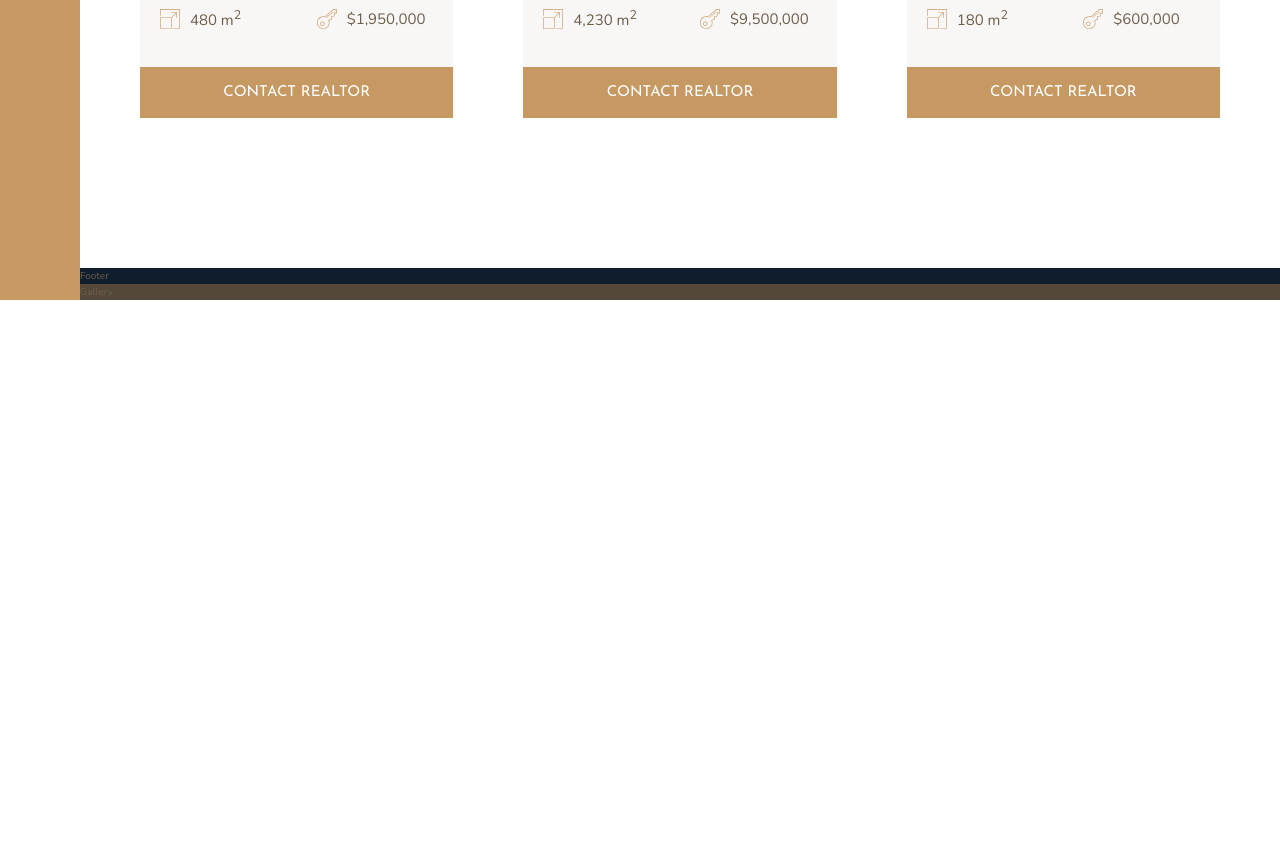
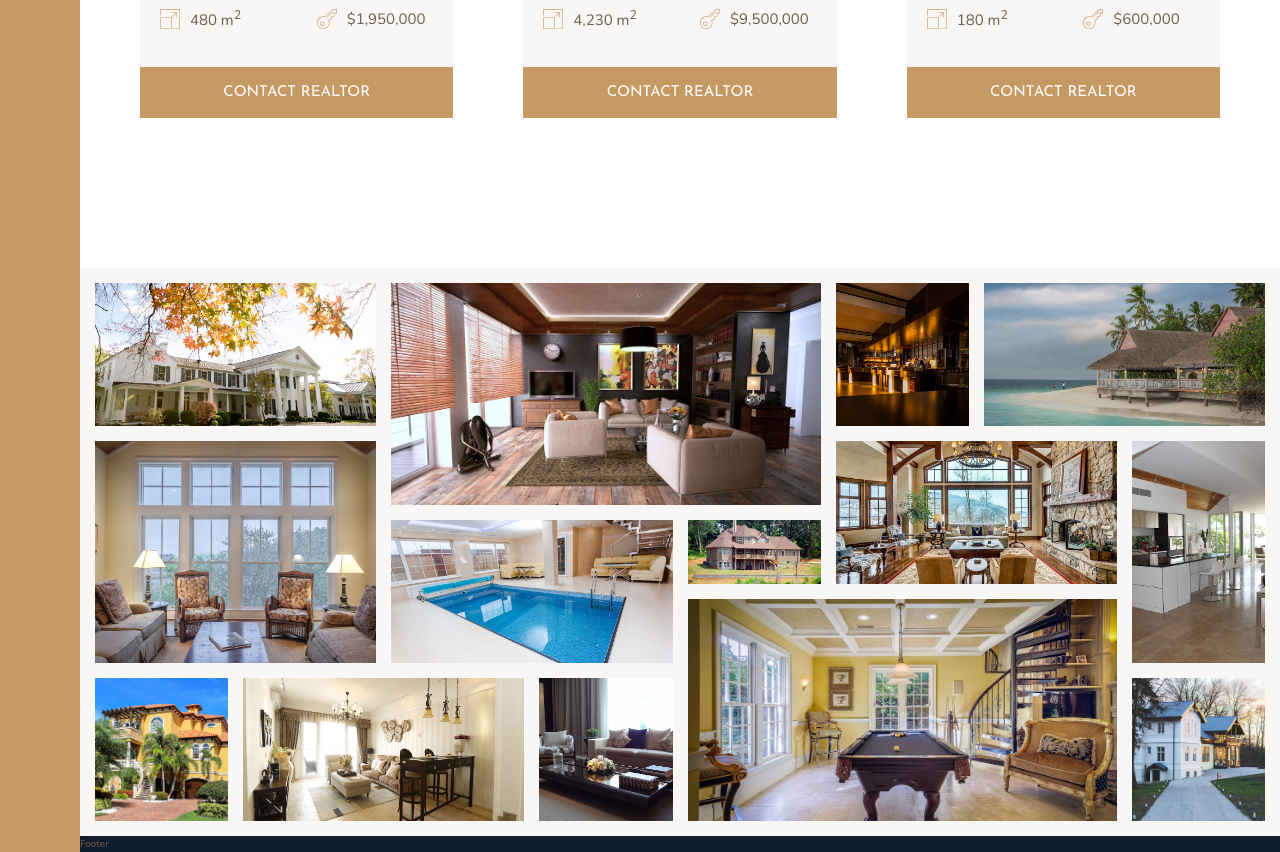
Before and after one commit to emestabillo/Nexter, a website: page index.html in a window 1280 px wide. Shown: the part 2804-3656 px from the top of the page. Before the commit the page ends 3104 px from the top, so only its background shows below. Drawn offline with nearby package versions, Linux system fonts and the light colour scheme.

Commit message:
Build gallery section

```diff
--- a/index.html
+++ b/index.html
@@ -312,12 +312,73 @@
       </div>
     </section>
 
+    <section class="gallery">
+      <figure class="gallery__item gallery__item--1">
+        <img src="img/gal-1.jpeg" alt="Gallery image-1" class="gallery__img" />
+      </figure>
+      <figure class="gallery__item gallery__item--2">
+        <img src="img/gal-2.jpeg" alt="Gallery image-2" class="gallery__img" />
+      </figure>
+      <figure class="gallery__item gallery__item--3">
+        <img src="img/gal-3.jpeg" alt="Gallery image-3" class="gallery__img" />
+      </figure>
+      <figure class="gallery__item gallery__item--4">
+        <img src="img/gal-4.jpeg" alt="Gallery image-4" class="gallery__img" />
+      </figure>
+      <figure class="gallery__item gallery__item--5">
+        <img src="img/gal-5.jpeg" alt="Gallery image-5" class="gallery__img" />
+      </figure>
+      <figure class="gallery__item gallery__item--6">
+        <img src="img/gal-6.jpeg" alt="Gallery image-6" class="gallery__img" />
+      </figure>
+      <figure class="gallery__item gallery__item--7">
+        <img src="img/gal-7.jpeg" alt="Gallery image-7" class="gallery__img" />
+      </figure>
+      <figure class="gallery__item gallery__item--8">
+        <img src="img/gal-8.jpeg" alt="Gallery image-8" class="gallery__img" />
+      </figure>
+      <figure class="gallery__item gallery__item--9">
+        <img src="img/gal-9.jpeg" alt="Gallery image-9" class="gallery__img" />
+      </figure>
+      <figure class="gallery__item gallery__item--10">
+        <img
+          src="img/gal-10.jpeg"
+          alt="Gallery image-10"
+          class="gallery__img"
+        />
+      </figure>
+      <figure class="gallery__item gallery__item--11">
+        <img
+          src="img/gal-11.jpeg"
+          alt="Gallery image-11"
+          class="gallery__img"
+        />
+      </figure>
+      <figure class="gallery__item gallery__item--12">
+        <img
+          src="img/gal-12.jpeg"
+          alt="Gallery image-12"
+          class="gallery__img"
+        />
+      </figure>
+      <figure class="gallery__item gallery__item--13">
+        <img
+          src="img/gal-13.jpeg"
+          alt="Gallery image-13"
+          class="gallery__img"
+        />
+      </figure>
+      <figure class="gallery__item gallery__item--14">
+        <img
+          src="img/gal-14.jpeg"
+          alt="Gallery image-14"
+          class="gallery__img"
+        />
+      </figure>
+    </section>
+
     <footer class="footer">
       Footer
     </footer>
-
-    <section class="gallery">
-      Gallery
-    </section>
   </body>
 </html>
--- a/sass/_gallery.scss
+++ b/sass/_gallery.scss
@@ -1,4 +1,93 @@
 .gallery {
-  background-color: $color-grey-dark-1;
+  background-color: $color-grey-light-1;
   grid-column: full-start/full-end;
+
+  display: grid;
+  grid-template-columns: repeat(8, 1fr);
+  grid-template-rows: repeat(7, 5vw);
+  grid-gap: 1.5rem;
+  padding: 1.5rem;
+
+  &__item {
+    &--1 {
+      grid-row: 1 / span 2;
+      grid-column: 1 / span 2;
+    }
+
+    &--2 {
+      grid-row: 1 / span 3;
+      grid-column: 3 / span 3;
+    }
+
+    &--3 {
+      grid-row: 1 / span 2;
+      grid-column: 6 / span 1;
+    }
+
+    &--4 {
+      grid-row: 1 / span 2;
+      grid-column: 7 / span 2;
+    }
+
+    &--5 {
+      grid-row: 3 / span 3;
+      grid-column: 1 / span 2;
+    }
+
+    &--6 {
+      grid-row: 4 / span 2;
+      grid-column: 3 / span 2;
+    }
+
+    &--7 {
+      grid-row: 4 / span 1;
+      grid-column: 5 / span 1;
+    }
+
+    &--8 {
+      grid-row: 3 / span 2;
+      grid-column: 6 / span 2;
+    }
+
+    &--9 {
+      grid-row: 3 / span 3;
+      grid-column: 8 / span 1;
+    }
+
+    &--10 {
+      grid-row: 6 / span 2;
+      grid-column: 1 / span 1;
+    }
+
+    &--11 {
+      grid-row: 6 / span 2;
+      grid-column: 2 / span 2;
+    }
+
+    &--12 {
+      grid-row: 6 / span 2;
+      grid-column: 4 / span 1;
+    }
+
+    &--13 {
+      grid-row: 5 / span 3;
+      grid-column: 5 / span 3;
+    }
+
+    &--14 {
+      grid-row: 6 / span 2;
+      grid-column: 8 / span 1;
+    }
+  }
+
+  &__img {
+    width: 100%;
+    height: 100%;
+    object-fit: cover;
+    display: block;
+  }
+
+  & > * {
+    width: 100%;
+  }
 }
```
Also changed, not shown: css/style.css.
